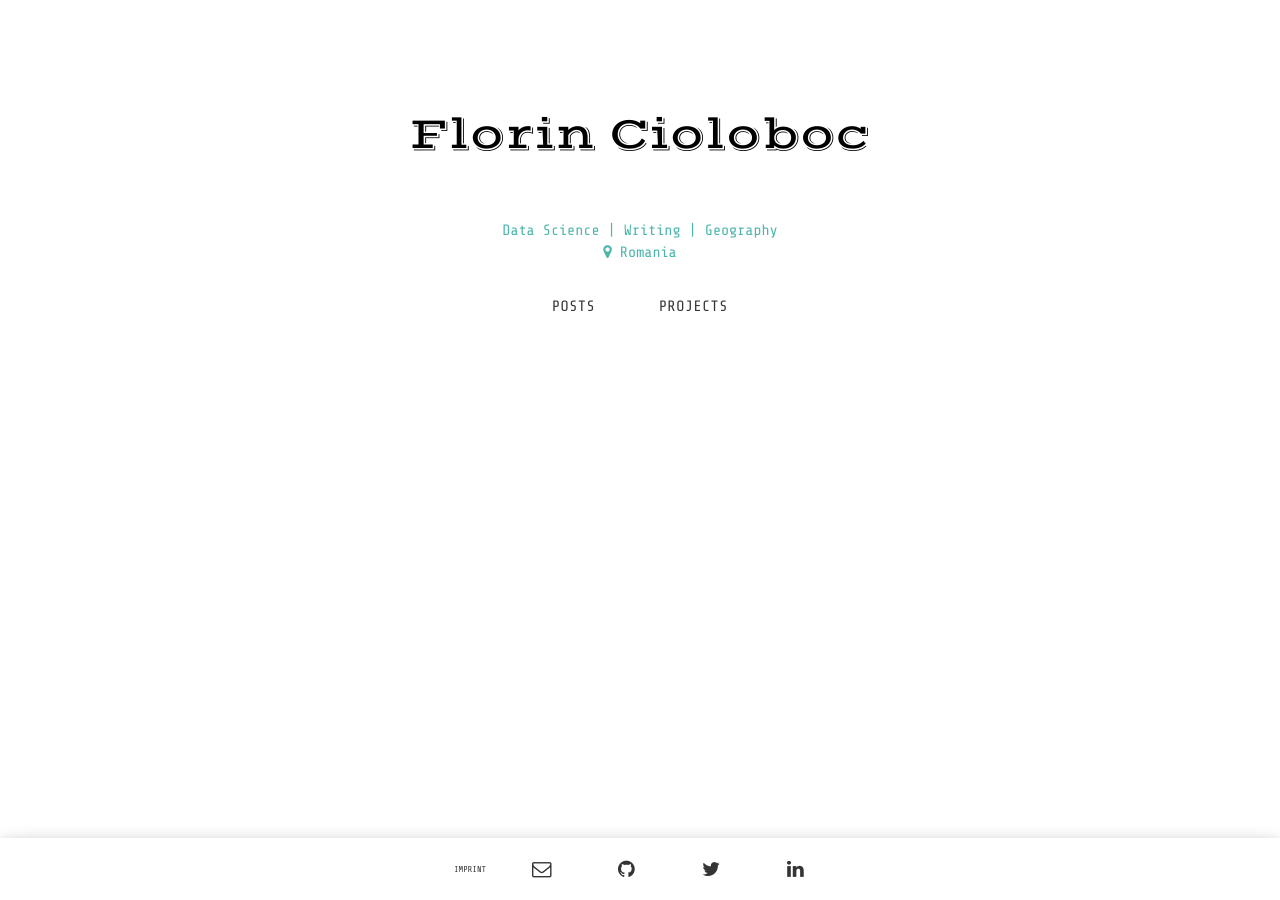
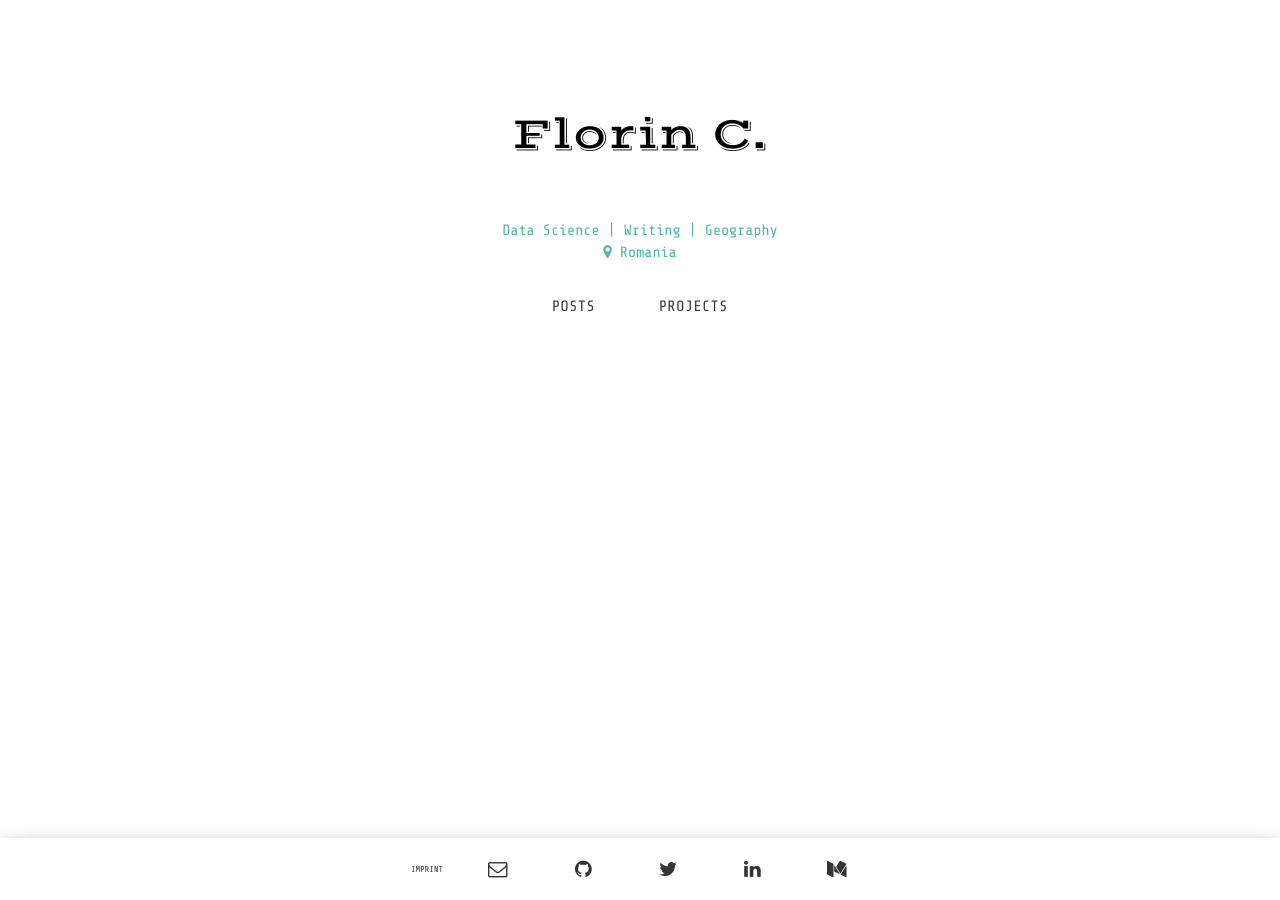
Before and after one commit to masterflorin/masterflorin.github.io, a Jekyll site: the page built from index.html, in a window 1280 px wide. Built offline with Jekyll 4.4.1, drawn with Linux system fonts in a browser that asks for light colours; some web fonts are replaced.

Commit message:
Added Medium button

```diff
--- a/_config.yml
+++ b/_config.yml
@@ -1,4 +1,4 @@
-title: "Florin Cioloboc"
+title: "Florin C."
 description: "Everything about data and beyond"
 about: "Data Science | Writing | Geography"
 location: "Romania"
@@ -9,6 +9,7 @@
 twitter_username: florincioloboc
 github_username:  masterflorin
 linkedin_username: florincioloboc
+medium_username: FlorinC
 author: "Florin Cioloboc"
 
 # google analytics tracking code, please change the value
--- a/_includes/footer.html
+++ b/_includes/footer.html
@@ -12,6 +12,9 @@
         {% endif %}
         {% if site.linkedin_username %}
         <a href="https://linkedin.com/in/{{ site.linkedin_username }}" class="waves-effect waves-teal btn-flat my-linkedin-link"><i class="fa fa-linkedin"></i></a>
+        {% endif %}
+        {% if site.medium_username %}
+        <a href="https://medium.com/@{{ site.medium_username }}" class="waves-effect waves-teal btn-flat my-medium-link"><i class="fa fa-medium"></i></a>
         {% endif %}
     </p>
 </footer>
--- a/styles/main.css
+++ b/styles/main.css
@@ -249,6 +249,9 @@
 .my-linkedin-link:hover{
     color: #4875B4;
 }
+.my-medium-link:hover{
+    color: #00ab6c;
+}
 .my-mail-link:hover{
     color: #ea8462;
 }
```
